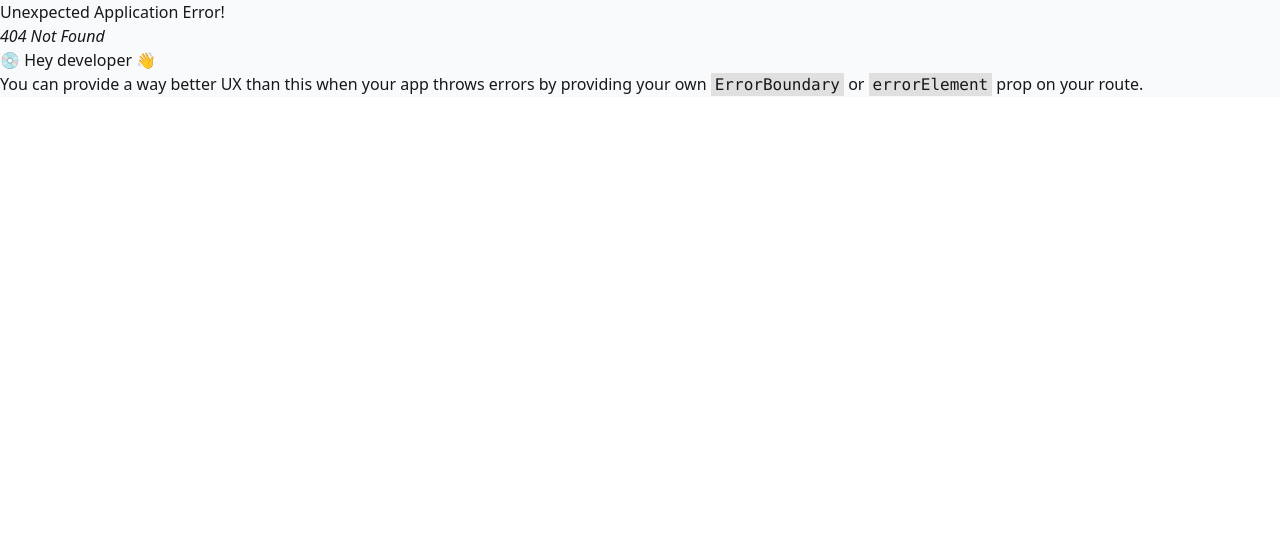
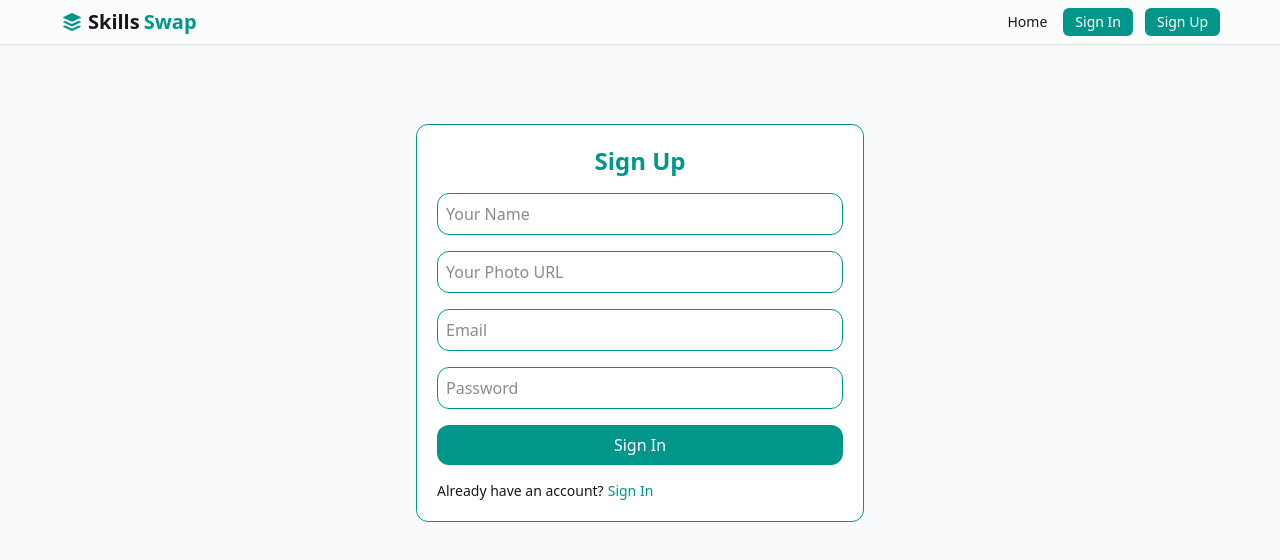
Before and after one commit to tanvirislamb/Skill-Swap, a React (Vite) app: page /signup in a window 1280 px wide. Before the commit this address had no page. Shown: the top 560 px of the page. Built offline with nearby package versions, Linux system fonts and the light colour scheme.

Commit message:
added sign in and sign up page

```diff
--- a/index.html
+++ b/index.html
@@ -6,7 +6,7 @@
     <meta name="viewport" content="width=device-width, initial-scale=1.0" />
     <title>my-skill</title>
   </head>
-  <body class="bg-gray-50">
+  <body class="bg-gray-50 h-screen">
     <div id="root"></div>
     <script type="module" src="/src/main.jsx"></script>
   </body>
--- a/src/Component/Allcart.jsx
+++ b/src/Component/Allcart.jsx
@@ -14,9 +14,12 @@ export default function Allcart() {
     }, [])
 
     return (
-        <div>
-            <p className="text-3xl font-bold text-center pb-10">Popular Skills</p>
-            <div className="grid grid-cols-4 gap-5 mx-25">
+        <div className="py-10">
+            <p className="text-3xl font-bold text-center pb-4">Popular Skills</p>
+            <div className="flex justify-center pb-8">
+                <div className="h-1 w-40 bg-teal-600"></div>
+            </div>
+            <div className="grid grid-cols-4 gap-10 mx-25">
                 {
                     cartData.map((eachData, index) => <Carts key={index} eachData={eachData}></Carts>)
                 }
--- a/src/Component/Carts.jsx
+++ b/src/Component/Carts.jsx
@@ -6,7 +6,7 @@ export default function Carts({ eachData }) {
     const { skillName, image, price, rating, skillId } = eachData;
 
     return (
-        <div className="bg-white rounded-md overflow-hidden shadow-md">
+        <div className="bg-white rounded-xl overflow-hidden shadow-xl">
             <img src={image} alt="" className="w-full h-55 object-cover" />
             <div className="px-4 pt-2 pb-4 space-y-2">
                 <p className="font-medium">{skillName}</p>
@@ -17,7 +17,10 @@ export default function Carts({ eachData }) {
                         <p>{rating}</p>
                     </div>
                 </div>
-                <button className="bg-teal-600 hover:bg-teal-700 duration-300 text-white py-1 w-full rounded-md font-medium"> <Link to={`/details/${skillId}`}>View Details</Link></button>
+                <Link to={`/details/${skillId}`}
+                    className="bg-teal-600 hover:bg-teal-700 duration-300 block text-white py-1 text-center w-full rounded-md font-medium"
+                >View Details
+                </Link>
             </div>
         </div>
     )
--- a/src/Component/Navber.jsx
+++ b/src/Component/Navber.jsx
@@ -1,15 +1,17 @@
 import { IoLogoBuffer } from "react-icons/io";
-import { NavLink } from "react-router";
+import { Link, NavLink } from "react-router";
 
 export default function Navber() {
     return (
         <div className="flex justify-between items-center px-15 py-2 shadow bg-white/40 backdrop-blur-2xl sticky top-0 z-30">
-            <p className="text-xl font-semibold flex items-center gap-1"><IoLogoBuffer className="text-2xl text-teal-600" />Skills <span className="text-teal-600">Swap</span></p>
+            <Link to='/'>
+                <p className="text-xl font-semibold flex items-center gap-1"><IoLogoBuffer className="text-2xl text-teal-600" />Skills <span className="text-teal-600">Swap</span></p>
+            </Link>
             <div className="flex items-center gap-4 text-sm">
                 <NavLink className={`font-medium`}>Home</NavLink>
                 <div className="flex items-center gap-3 text-white font-medium">
-                    <button className="bg-teal-600 rounded-md px-2 py-[2px]">Sign Up</button>
-                    <button className="bg-teal-600 rounded-md px-2 py-[2px]">Sign In</button>
+                    <Link to='/signin' className="bg-teal-600 rounded-md px-3 py-[4px]">Sign In</Link>
+                    <Link to='/signup' className="bg-teal-600 rounded-md px-3 py-[4px]">Sign Up</Link>
                 </div>
             </div>
         </div>
--- a/src/Pages/Details.jsx
+++ b/src/Pages/Details.jsx
@@ -19,7 +19,9 @@ export default function Details() {
     console.log(detailsData.skillName);
 
     return (
-        <div className="max-w-7xl mx-auto my-20 flex justify-center items-center bg-white/60 backdrop-blur-md rounded-2xl shadow-lg overflow-hidden border border-teal-600">
+        <div>
+            <title>Skills Swap | Details</title>
+            <div className="max-w-7xl mx-auto my-20 flex justify-center items-center bg-white rounded-2xl shadow-xl overflow-hidden border border-teal-600">
                 <div className="h-full w-full overflow-hidden">
                     <img
                         src={detailsData.image}
@@ -66,5 +68,6 @@ export default function Details() {
                     </button>
                 </div>
             </div>
+        </div>
     )
 }
--- a/src/Pages/Home.jsx
+++ b/src/Pages/Home.jsx
@@ -4,7 +4,7 @@ import Navber from "../Component/Navber";
 export default function Home() {
     return (
         <div>
-            <title>Home</title>
+            <title>Skills Swap</title>
             <Navber></Navber>
             <Outlet></Outlet>
         </div>
--- /dev/null
+++ b/src/Pages/Signin.jsx
@@ -0,0 +1,18 @@
+import { Link } from "react-router";
+
+export default function SignIn() {
+    return (
+        <div>
+            <title>Skills Swap | Sign In</title>
+            <div className="max-w-md mx-auto bg-white mt-20 p-5 rounded-xl border-1 border-teal-600">
+                <p className="text-teal-600 font-semibold text-center text-2xl pb-4">Sign In</p>
+                <form className="flex justify-center items-center flex-col gap-4">
+                    <input type="email" placeholder="Email" className="py-2 px-2 border-teal-600 border-1 rounded-xl w-full"></input>
+                    <input type="Password" placeholder="Password" className="py-2 px-2 border-teal-600 border-1 rounded-xl w-full"></input>
+                    <input type="submit" value="Sign In" className="py-2 px-2 bg-teal-600 rounded-xl text-white font-medium w-full" />
+                </form>
+                <div className="flex items-center gap-1 text-sm pt-4"><p>Don't have an account?</p><Link to='/signup' className="text-teal-600">Sign Up</Link></div>
+            </div>
+        </div>
+    )
+}
--- /dev/null
+++ b/src/Pages/Signup.jsx
@@ -0,0 +1,20 @@
+import { Link } from "react-router";
+
+export default function SignUp() {
+    return (
+       <div>
+        <title>Skills Swap | Sign Up</title>
+         <div className="max-w-md mx-auto bg-white mt-20 p-5 rounded-xl border-1 border-teal-600">
+            <p className="text-teal-600 font-semibold text-center text-2xl pb-4">Sign Up</p>
+            <form className="flex justify-center items-center flex-col gap-4">
+                <input type="text" placeholder="Your Name" className="py-2 px-2 border-teal-600 border-1 rounded-xl w-full"></input>
+                <input type="text" placeholder="Your Photo URL" className="py-2 px-2 border-teal-600 border-1 rounded-xl w-full"></input>
+                <input type="email" placeholder="Email" className="py-2 px-2 border-teal-600 border-1 rounded-xl w-full"></input>
+                <input type="Password" placeholder="Password" className="py-2 px-2 border-teal-600 border-1 rounded-xl w-full"></input>
+                <input type="submit" value="Sign In" className="py-2 px-2 bg-teal-600 rounded-xl text-white font-medium w-full" />
+            </form>
+            <div className="flex items-center gap-1 text-sm pt-4"><p>Already have an account?</p><Link to='/signin' className="text-teal-600">Sign In</Link></div>
+        </div>
+       </div>
+    )
+}
--- a/src/Routes/Routes.jsx
+++ b/src/Routes/Routes.jsx
@@ -3,6 +3,8 @@ import Home from "../Pages/Home";
 import Homepage from "../Pages/Homepage";
 import { Component } from "react";
 import Details from "../Pages/Details";
+import SignIn from "../Pages/Signin";
+import SignUp from "../Pages/Signup";
 
 export const router = createBrowserRouter([
     {
@@ -17,6 +19,14 @@ export const router = createBrowserRouter([
             {
                 path: '/details/:id',
                 Component: Details
+            },
+            {
+                path: '/signin',
+                Component: SignIn
+            },
+            {
+                path: '/signup',
+                Component: SignUp
             }
         ]
     }
```
Lines whose indentation alone changed are shown as unchanged.
